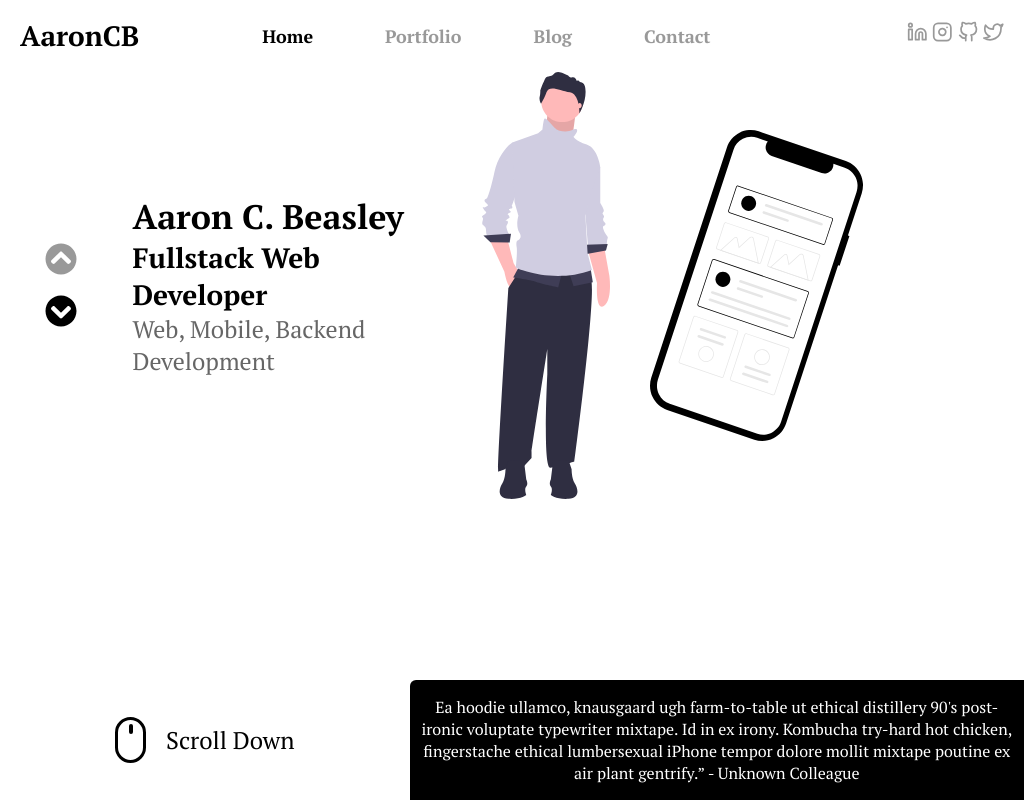
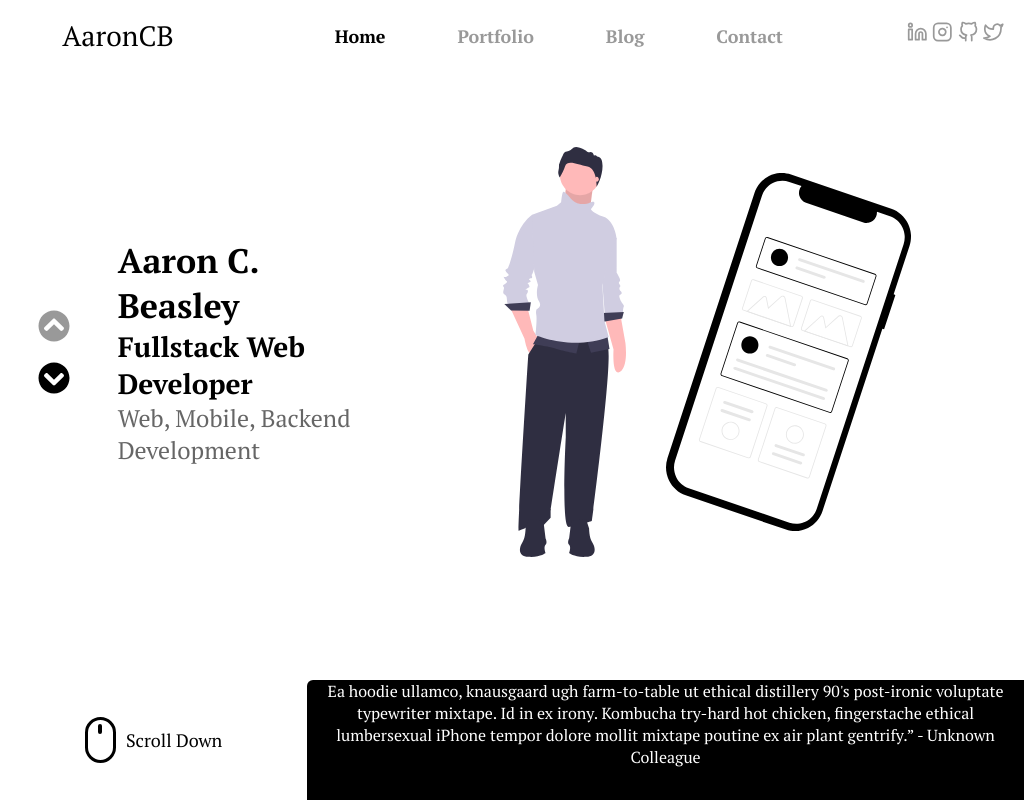
Before and after one commit to MaxiCB/Personal-Portfolio, a React (Create React App) app in the folder client/: page / in a window 1024 px wide. Built offline with nearby package versions, Linux system fonts and the light colour scheme.

Commit message:
COMPLETE Landing Responsive Design
- Completed responsive design for landing page

```diff
--- a/client/src/App.tsx
+++ b/client/src/App.tsx
@@ -2,23 +2,16 @@ import React from "react";
 import Nav from "./components/Landing/Navigation/Nav";
 import Footer from "./components/Landing/Footer/Footer";
 import Content from "./components/Landing/Content/Content";
+import Links from "./components/Landing/Navigation/Links";
 
 const App = () => {
-  const [loader, setLoader] = React.useState(1);
-  var timer;
-
-  if (loader > 0) {
-    timer = setTimeout(() => {
-      setLoader(loader - 0.1);
-    }, 250);
-  } else {
-    clearTimeout(timer);
-  }
-
   return (
     <div className="main">
       <Nav />
-      <Content />
+      <div className="tablet-nav">
+        <Links />
+        <Content />
+      </div>
       <Footer />
     </div>
   );
--- a/client/src/styles/content.css
+++ b/client/src/styles/content.css
@@ -16,6 +16,14 @@
         justify-content: center !important;
     }
 
+    .main-illustrations {
+        width: 70% !important;
+    }
+
+    .main-illustrations * {
+        height: 70vh;
+    }
+
     .main-information * {
         margin: 0 !important;
     }
@@ -27,6 +35,10 @@
     .main-information p {
         font-size: 24px !important;
         color: rgba(0, 0, 0, 0.6) !important;
+    }
+
+    .tablet-nav .links {
+        display: none !important;
     }
 
     .main-buttons {
@@ -52,9 +64,31 @@
     }
 }
 
-@media screen and (max-width: 425px) {}
+@media screen and (max-width: 425px) {
+    .main-illustrations {
+        margin-top: 10vh !important;
+    }
+}
 
-@media screen and (max-width: 768px) {}
+@media screen and (max-width: 1024px) {
+    .tablet-nav {
+        display: flex;
+    }
+
+    .tablet-nav .main-content {
+        width: 70vw;
+    }
+
+    .tablet-nav .links {
+        flex-direction: column;
+        width: 30vw;
+        align-items: flex-start;
+    }
+
+    .secondary-images {
+        display: none !important;
+    }
+}
 
 /* Mobile First */
 .main-content {
@@ -67,10 +101,10 @@
 }
 
 .main-information {
-    width: 100vw;
+    width: 100%;
     text-align: center;
     margin: 0px;
-    margin-top: 5vh;
+    margin-top: 3vh;
 }
 
 .main-information h2 {
@@ -90,7 +124,7 @@
 }
 
 .main-illustrations {
-    margin-top: 80px;
+    margin-top: 8vh;
     display: flex;
     justify-content: center;
     align-items: center;
@@ -98,13 +132,17 @@
 
 .person-image {
     padding: 0 20px 0 0;
-    width: 30%;
+    width: 20%;
 }
 
 .phone-image {
-    width: 50%;
+    width: 40%;
 }
 
 .secondary-images {
     display: none !important;
 }
+
+.tablet-nav .main-content {
+    width: 100vw;
+}
--- a/client/src/styles/footer.css
+++ b/client/src/styles/footer.css
@@ -1,4 +1,4 @@
-@media screen and (max-width: 425px) {
+@media screen and (max-width: 768px) {
     .mouse {
         display: none !important;
     }
@@ -8,6 +8,9 @@
     }
 
     .mobile-footer {
+        position: absolute;
+        bottom: 0;
+        left: 0;
         display: flex !important;
         background-color: black !important;
         color: white !important;
@@ -32,6 +35,24 @@
     }
 }
 
+@media screen and (max-width: 767px) {}
+
+@media screen and (max-width: 1024px) {
+    .mouse {
+        width: 30vw !important;
+    }
+
+    .mouse h3 {
+        margin-left: 10px !important;
+        font-weight: 500;
+        font-size: 18px !important;
+    }
+
+    .accolades {
+        width: 70vw !important;
+    }
+}
+
 .mobile-footer {
     display: none;
 }
@@ -40,6 +61,7 @@
     position: absolute;
     left: 0;
     bottom: 0;
+    height: 15vh;
     display: flex;
 }
 
@@ -90,15 +112,9 @@
 .accolades {
     background-color: black;
     width: 60vw;
-    height: 15vh;
     border-radius: 6px 0 0 0;
     color: white;
     text-align: center;
-    display: flex;
-    justify-content: center;
-    align-items: center;
+    overflow: hidden;
+    text-overflow: ellipsis;
 }
-
-.accolade {
-    margin: 10px;
-}
--- a/client/src/styles/navigation.css
+++ b/client/src/styles/navigation.css
@@ -38,7 +38,7 @@
     }
 }
 
-@media screen and (max-width: 768px) {
+@media screen and (max-width: 768px) and (min-width: 426px) {
     .links {
         display: none !important;
     }
@@ -67,9 +67,9 @@
 }
 
 .logo {
-    width: 5vw;
+    width: 20%;
     font-size: 28px;
-    font-weight: bold;
+    font-weight: 300;
     line-height: 32px;
     text-align: center;
     margin: 0;
@@ -86,7 +86,7 @@
     flex-direction: row;
     align-items: center;
     text-align: center;
-    width: 90vw;
+    width: 70%;
     justify-content: center;
 }
 
@@ -104,7 +104,7 @@
 
 .social {
     display: flex;
-    width: 10vw;
+    width: 10%;
     justify-content: space-evenly;
     margin-right: 20px;
 }
```
